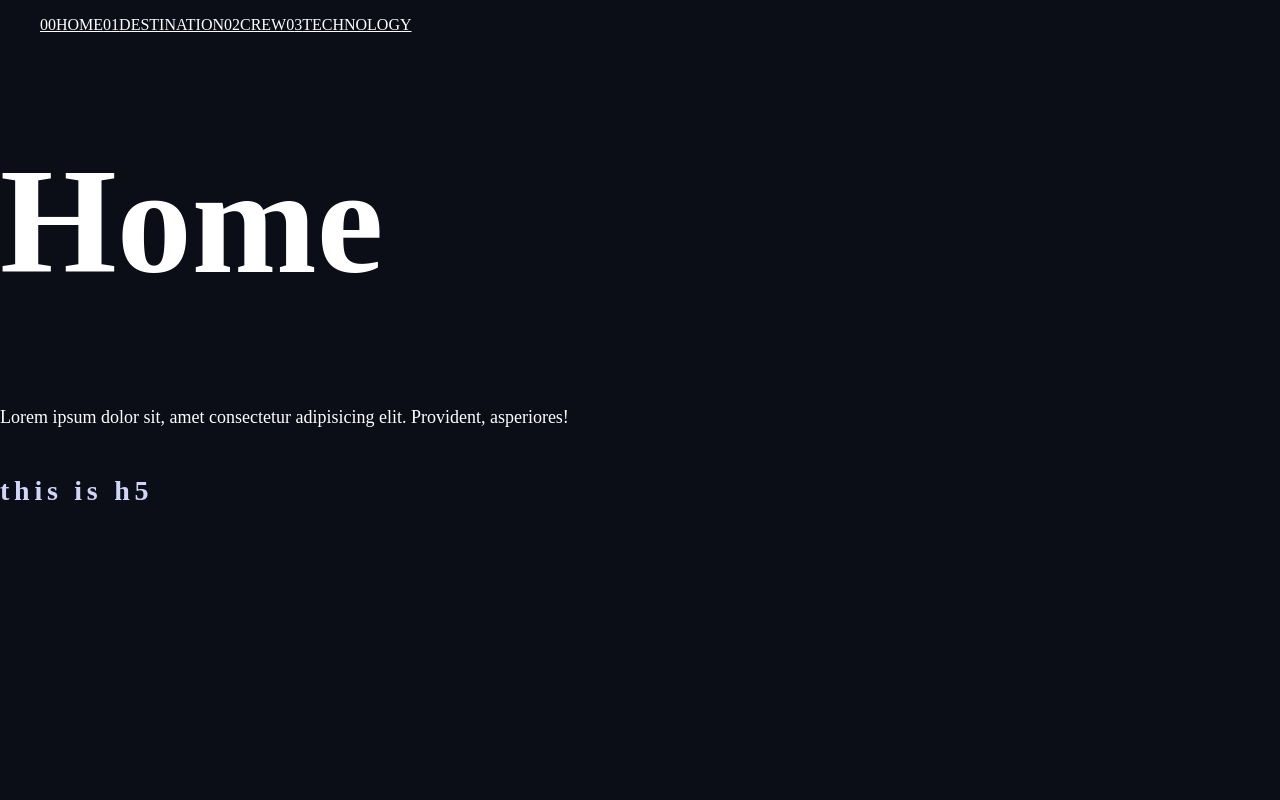
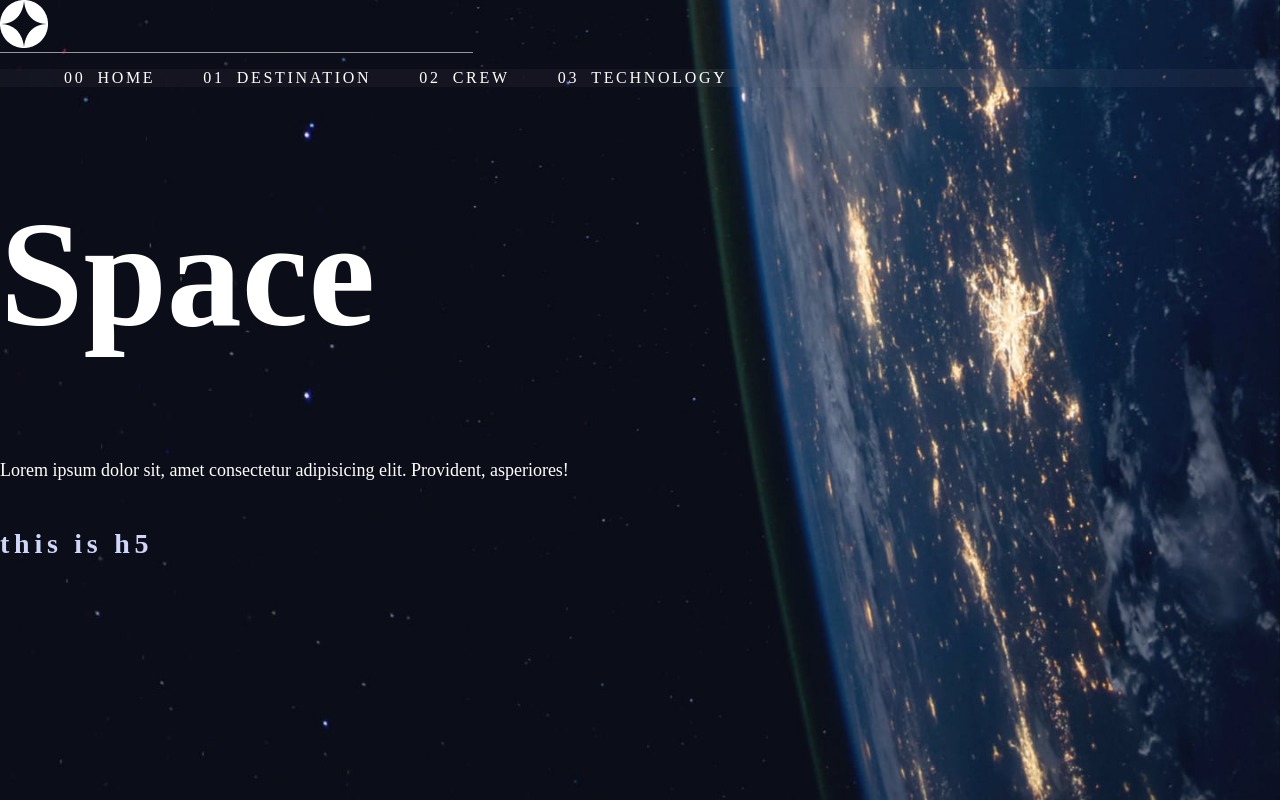
Before and after one commit to ehsansh/Space-Tourism, a React (Create React App) app: page / in a window 1280 px wide. Built offline with nearby package versions, Linux system fonts and the light colour scheme.

Commit message:
add backgroun-image for home and add background for ul in header

```diff
--- a/src/App.scss
+++ b/src/App.scss
@@ -1,6 +1,7 @@
 $black-color: #0b0d17;
 $blue-color: #d0d6f9;
 $white-color: #fff;
+$dark-color: #979797;
 
 @mixin font-face($family, $src, $weight, $style) {
     font-family: $family;
@@ -70,7 +71,7 @@ body {
     @include heading-font(18px, 'Barlow-Regular');
 }
 .hover-nav {
-    border: 3px solid #979797;
+    border: 3px solid $dark-color;
 }
 h1 {
     @extend .heading1;
--- a/src/components/Header.js
+++ b/src/components/Header.js
@@ -1,14 +1,19 @@
 import React from 'react';
 import { Link } from 'react-router-dom';
 import './styles/Header.scss';
+
 const Header = ({ active }) => {
     const liList = ['HOME', 'DESTINATION', 'CREW', 'TECHNOLOGY'];
     return (
         <header>
             <nav>
+                <div className='logo'>
+                    <img src={require('./images/logo.png')} alt='space logo' />
+                </div>
+                <div className='line'></div>
                 <ul>
                     {liList.map((val, i) => (
-                        <li className={active === val ? 'active' : ''}>
+                        <li key={i} className={active === val ? 'active' : ''}>
                             <Link className='' to='/'>
                                 <span className='num'>0{i}</span>
                                 <span className='text'>{val}</span>
--- a/src/components/Home.js
+++ b/src/components/Home.js
@@ -1,18 +1,19 @@
 import React from 'react';
 import Header from './Header';
+import './styles/Home.scss';
 const Home = () => {
     return (
-        <>
+        <div className='Home'>
             <Header active='HOME' />
             <div>
-                <h1>Home</h1>
+                <h1>Space</h1>
                 <p>
                     Lorem ipsum dolor sit, amet consectetur adipisicing elit.
                     Provident, asperiores!
                 </p>
                 <h5>this is h5</h5>
             </div>
-        </>
+        </div>
     );
 };
 
--- a/src/components/styles/Header.scss
+++ b/src/components/styles/Header.scss
@@ -1,8 +1,36 @@
+@import '../../App';
+
 header {
     ul {
         display: flex;
+
+        // position: absolute;
+        // width: 830px;
+        // height: 96px;
+        // left: 610px;
+        // top: 40px;
+
+        background: rgba(255, 255, 255, 0.04);
+        backdrop-filter: blur(40.7742px);
     }
     li {
         list-style-type: none;
+        margin: 0 24px;
+        @include heading-font(16px, 'BarlowCondensed-Regular', 2.7px);
+        span.num {
+            margin-right: 12px;
+        }
+    }
+    a {
+        text-decoration: none;
+    }
+    div.line {
+        width: 473px;
+        height: 1px;
+        background-color: $dark-color;
     }
 }
+
+/* Rectangle */
+
+/* Note: backdrop-filter has minimal browser support */
--- /dev/null
+++ b/src/components/styles/Home.scss
@@ -0,0 +1,6 @@
+.Home {
+    background-image: url('../images/background-home-desktop.jpg');
+    background-repeat: no-repeat;
+    background-size: cover;
+    min-height: 100vh;
+}
```
Also changed, not shown: src/components/images/background-home-desktop.jpg (added), src/components/images/logo.png (added).
